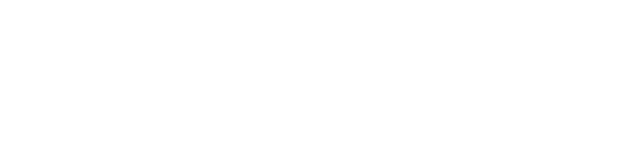
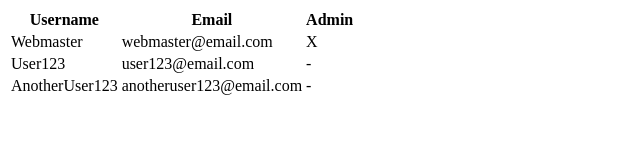
Before and after one commit to NikodemiusTKT/LUT-BasicWWW23-Week2, a website: page index.html in a window 1280 px wide. Shown: the whole page, without its empty margins (0-640 px from the left). Drawn offline with Linux system fonts and the light colour scheme.

Commit message:
Should pass the first table test

```diff
--- a/index.html
+++ b/index.html
@@ -1,12 +1,38 @@
 <!DOCTYPE html>
 <html lang="en">
-<head>
-  <meta charset="UTF-8">
-  <meta http-equiv="X-UA-Compatible" content="IE=edge">
-  <meta name="viewport" content="width=device-width, initial-scale=1.0">
-  <title>Introduction to Web Programming - Week 2 Exercise</title>
-</head>
-<body>
-
-</body>
+  <head>
+    <meta charset="UTF-8" />
+    <meta http-equiv="X-UA-Compatible" content="IE=edge" />
+    <meta name="viewport" content="width=device-width, initial-scale=1.0" />
+    <title>Introduction to Web Programming - Week 2 Exercise</title>
+    <script type="module" src="script.js"></script>
+  </head>
+  <body>
+    <table>
+      <thead>
+        <tr>
+          <th>Username</th>
+          <th>Email</th>
+          <th>Admin</th>
+        </tr>
+      </thead>
+      <tbody>
+        <tr>
+          <td>Webmaster</td>
+          <td>webmaster@email.com</td>
+          <td>X</td>
+        </tr>
+        <tr>
+          <td>User123</td>
+          <td>user123@email.com</td>
+          <td>-</td>
+        </tr>
+        <tr>
+          <td>AnotherUser123</td>
+          <td>anotheruser123@email.com</td>
+          <td>-</td>
+        </tr>
+      </tbody>
+    </table>
+  </body>
 </html>
```
Also changed, not shown: package.json (+6 -2 lines), 2 other files.
